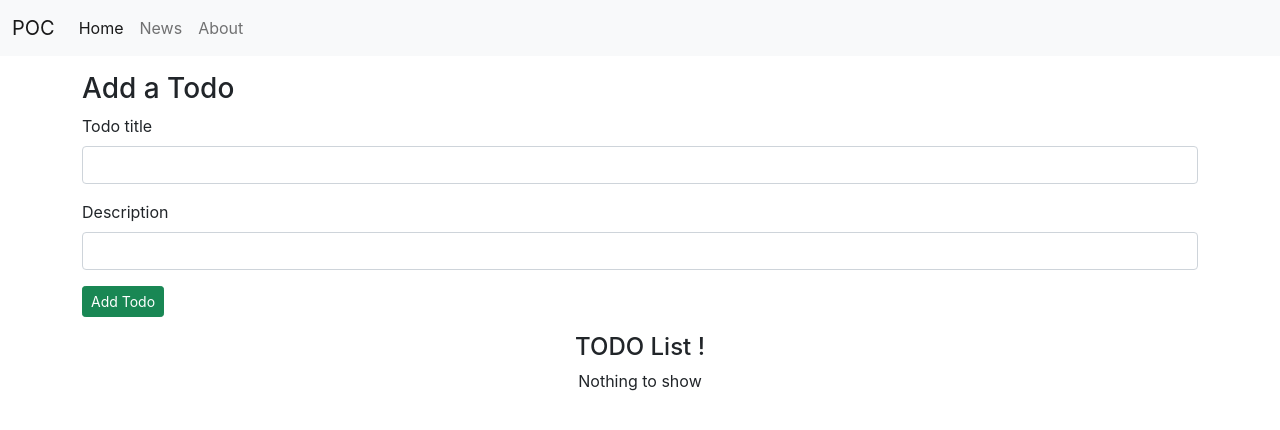
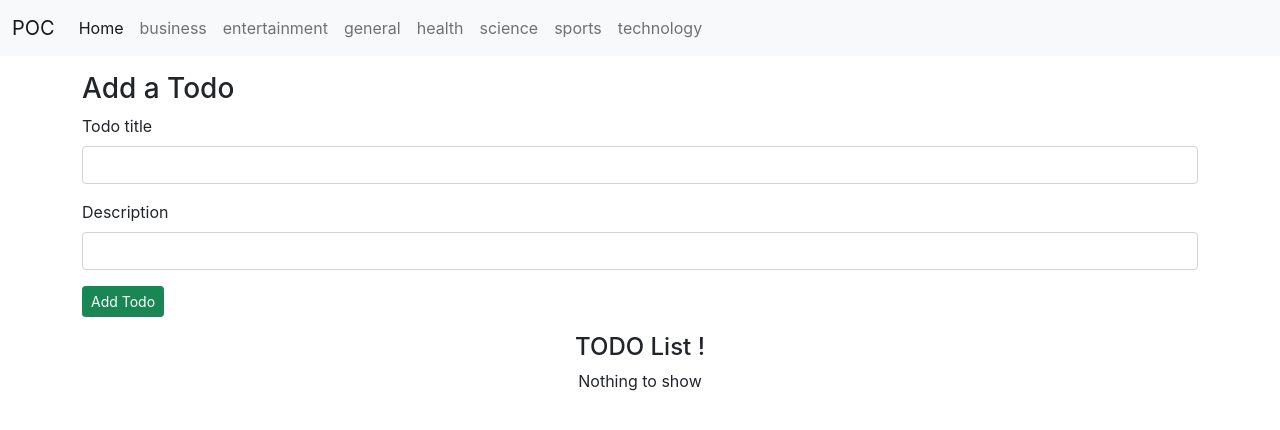
Before and after one commit to adi-sk/react-app-redux, a React (Create React App) app: page / in a window 1280 px wide. Shown: the top 430 px of the page. Built offline with nearby package versions, Linux system fonts and the light colour scheme.

Commit message:
news categories added.

```diff
--- a/src/App.js
+++ b/src/App.js
@@ -68,7 +68,13 @@ function App() {
 
           </Route>
 
-          <Route path='/news'element = {<News/>}></Route>
+          <Route path='/business'element = {<News key="business" category="business" countryCode = "in"/>}></Route>
+          <Route path='/entertainment'element = {<News key="entertainment" category="entertainment" countryCode = "in"/>}></Route>
+          <Route path='/general'element = {<News key="general" category="general" countryCode = "in"/>}></Route>
+          <Route path='/health'element = {<News key="health" category="health" countryCode = "in"/>}></Route>
+          <Route path='/science'element = {<News key="science" category="science" countryCode = "in"/>}></Route>
+          <Route path='/sports'element = {<News key="sports" category="sports" countryCode = "in"/>}></Route>
+          <Route path='/technology'element = {<News key="technology" category="technology" countryCode = "in"/>}></Route>
         </Routes>
 
 
--- a/src/MyComponents/Header.js
+++ b/src/MyComponents/Header.js
@@ -17,10 +17,25 @@ export default function Header(props) {
               <Link className="nav-link active" aria-current="page" to="/">Home</Link>
             </li>
             <li className="nav-item">
-              <Link className="nav-link" to="/news">News</Link>
+              <Link className="nav-link" to="/business">business</Link>
             </li>
             <li className="nav-item">
-              <Link className="nav-link" to="/about">About</Link>
+              <Link className="nav-link" to="/entertainment">entertainment</Link>
+            </li>
+            <li className="nav-item">
+              <Link className="nav-link" to="/general">general</Link>
+            </li>
+            <li className="nav-item">
+              <Link className="nav-link" to="/health">health</Link>
+            </li>
+            <li className="nav-item">
+              <Link className="nav-link" to="/science">science</Link>
+            </li>
+            <li className="nav-item">
+              <Link className="nav-link" to="/sports">sports</Link>
+            </li>
+            <li className="nav-item">
+              <Link className="nav-link" to="/technology">technology</Link>
             </li>
           </ul>
         </div>
--- a/src/News/News.js
+++ b/src/News/News.js
@@ -18,7 +18,7 @@ export class News extends Component {
     }
 
     async componentDidMount(){
-        let url = "https://saurav.tech/NewsAPI/top-headlines/category/technology/in.json";
+        let url = `https://saurav.tech/NewsAPI/top-headlines/category/${this.props.category}/${this.props.countryCode}.json`;
         let data= await fetch(url);
         let parsedData = await data.json();
         this.setState({articles : parsedData.articles.slice(0,this.pageSize) ,
@@ -73,12 +73,12 @@ export class News extends Component {
 
                                             return <div className="col-md-4" key={article.publishedAt}>
                                                 <NewsItem title={article.title} description={article.description}
-                                                    imageUrl={article.urlToImage} url={article.url} />
+                                                    imageUrl={article.urlToImage} url={article.url} author={article.author} date={article.publishedAt} source={article.source.name} />
                                             </div>
                                         })}
 
                                     </div>
-                                    <div className="container" className="d-flex justify-content-between">
+                                    <div className="container d-flex justify-content-between">
                                         <button type="button" disabled={this.state.page === 1} onClick={this.handlePrev} className="btn btn-primary">&larr; Prev</button>
                                         <button type="button" disabled={this.state.disableNext} className="btn btn-primary" onClick={this.handleNext}>Next &rarr;</button>
                                     </div>
--- a/src/News/NewsItem.js
+++ b/src/News/NewsItem.js
@@ -2,16 +2,20 @@ import React, { Component } from 'react'
 
 export class NewsItem extends Component {
     render() {
-        let {title,description,imageUrl,url} = this.props;
+        let { title, description, imageUrl, url, author, date ,source } = this.props;
 
         return (
-            <div className="card" style={{"width" :"18rem"}}>
-                <img src={imageUrl} className="card-img-top" alt="..."/>
-                    <div className="card-body">
-                        <h5 className="card-title">{title}</h5>
-                        <p className="card-text">{description}</p>
-                        <a rel="noreferrer" href={url}  target="_blank" className="btn btn-primary">Full News</a>
-                    </div>
+            // <div className="card" style={{"width" :"18rem"}}>
+            <div className="card" style={{ "margin": "15px" }}>
+                <span className="position-absolute top-0 start-100 translate-middle badge rounded-pill bg-danger"
+                    style={{ "zIndex": 1, "left": "90%" }}>{source}</span>
+                <img src={imageUrl} className="card-img-top" alt="..." />
+                <div className="card-body">
+                    <h5 className="card-title">{title}</h5>
+                    <p className="card-text">{description}</p>
+                    <p className="card-text"><small className="text-muted">Author: {author ? author : "Unknown"} at {new Date(date).toLocaleString()}</small></p>
+                    <a rel="noreferrer" href={url} target="_blank" className="btn btn-primary">Full News</a>
+                </div>
             </div>
         )
     }
```
